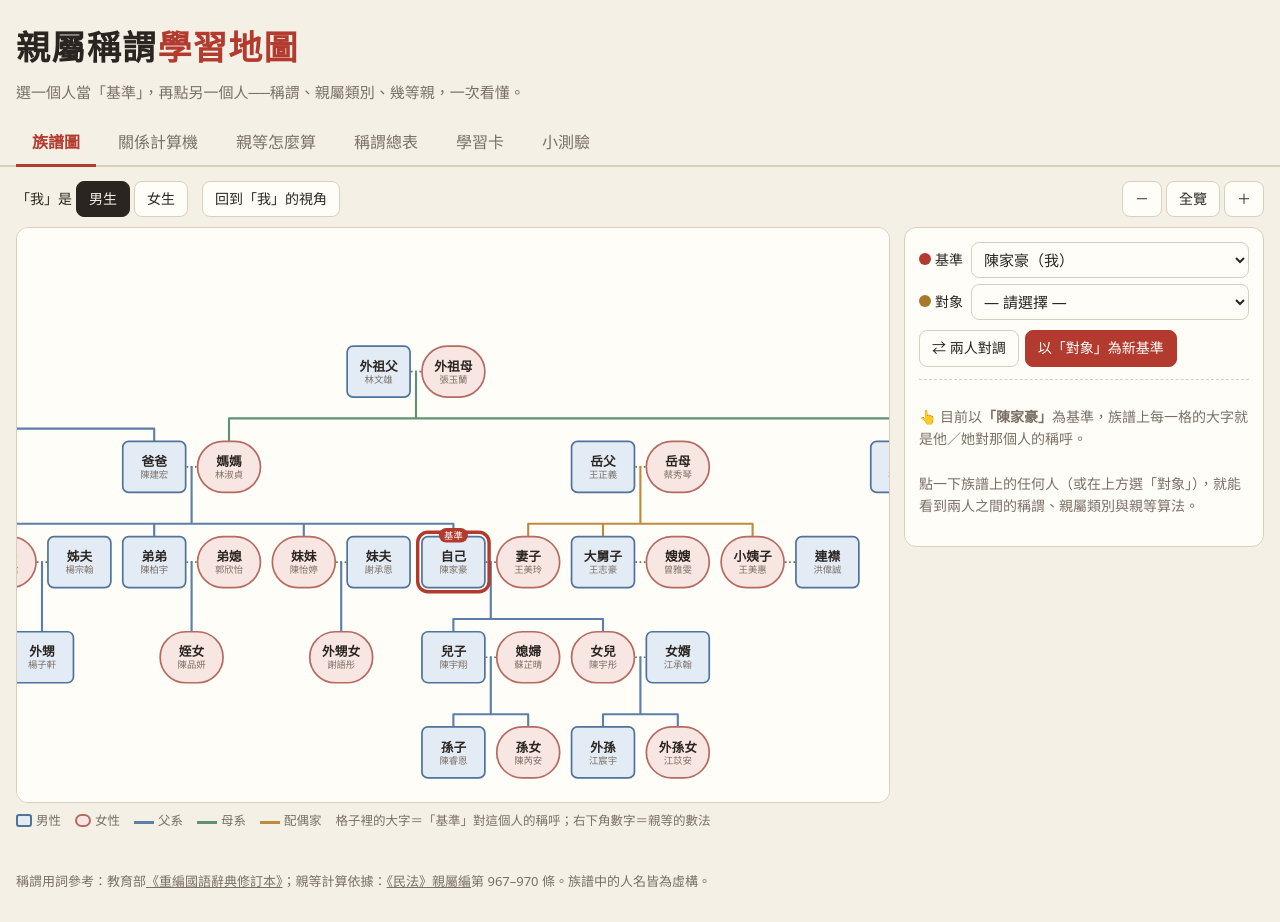
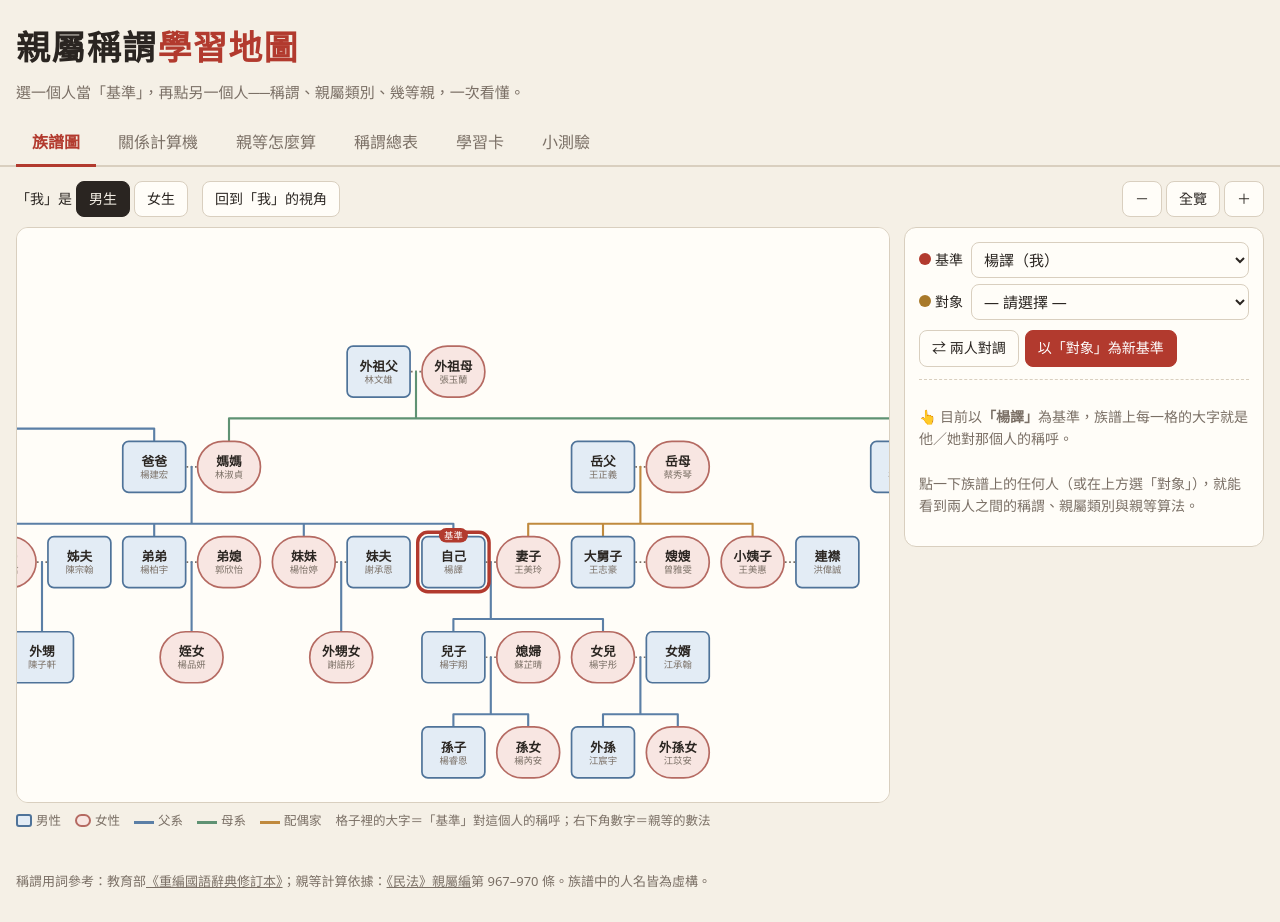
Before and after one commit to archeryangtw/kinship-map, a plain HTML site: page index.html in a window 1280 px wide. Both pictures are taken after a click on the button "男生". Drawn offline with Linux system fonts and the light colour scheme.

Commit message:
Rename the example family: ego is 楊譯 / 楊欣
Co-Authored-By: Claude Fable 5.2 <noreply@anthropic.com>
Claude-Session: https://claude.ai/code/session_011k5E44W7hw2RrirCi5u7et

```diff
--- a/index.html
+++ b/index.html
@@ -283,20 +283,20 @@ footer a{color:inherit}
 /* ================= 資料：一個虛構的家族 ================= */
 // id|姓名|性別|出生序(年)|列|欄|父母1|父母2|配偶
 const RAW = `
-ggf|陳金土|M|1920|0|3|||ggm
+ggf|楊金土|M|1920|0|3|||ggm
 ggm|黃阿滿|F|1922|0|4|||ggf
-gu|陳福來|M|1948|1|2|ggf|ggm|
-gf|陳福生|M|1945|1|5|ggf|ggm|gm
+gu|楊福來|M|1948|1|2|ggf|ggm|
+gf|楊福生|M|1945|1|5|ggf|ggm|gm
 gm|李秀英|F|1947|1|6|||gf
 mgf|林文雄|M|1946|1|13|||mgm
 mgm|張玉蘭|F|1948|1|14|||mgf
-u1|陳建國|M|1968|2|0|gf|gm|a1
+u1|楊建國|M|1968|2|0|gf|gm|a1
 a1|吳淑芬|F|1970|2|1|||u1
-au|陳麗華|F|1970|2|2|gf|gm|auh
+au|楊麗華|F|1970|2|2|gf|gm|auh
 auh|趙國強|M|1968|2|3|||au
-u2|陳建民|M|1975|2|4|gf|gm|a2
+u2|楊建民|M|1975|2|4|gf|gm|a2
 a2|許雅惠|F|1977|2|5|||u2
-fa|陳建宏|M|1972|2|10|gf|gm|mo
+fa|楊建宏|M|1972|2|10|gf|gm|mo
 mo|林淑貞|F|1974|2|11|mgf|mgm|fa
 pf|王正義|M|1971|2|16|||pm
 pm|蔡秀琴|F|1973|2|17|||pf
@@ -304,18 +304,18 @@ mu|林志偉|M|1976|2|20|mgf|mgm|muw
 muw|周怡君|F|1978|2|21|||mu
 ma|林淑惠|F|1979|2|22|mgf|mgm|mah
 mah|鄭明哲|M|1977|2|23|||ma
-c1|陳冠宇|M|1996|3|0.5|u1|a1|
+c1|楊冠宇|M|1996|3|0.5|u1|a1|
 c2|趙雅婷|F|1997|3|2.5|auh|au|
-c3|陳思妤|F|2003|3|4.5|u2|a2|
-ob|陳柏翰|M|1996|3|6|fa|mo|obw
+c3|楊思妤|F|2003|3|4.5|u2|a2|
+ob|楊柏翰|M|1996|3|6|fa|mo|obw
 obw|劉佳穎|F|1997|3|7|||ob
-os|陳怡君|F|1998|3|8|fa|mo|osh
-osh|楊宗翰|M|1996|3|9|||os
-yb|陳柏宇|M|2002|3|10|fa|mo|ybw
+os|楊怡君|F|1998|3|8|fa|mo|osh
+osh|陳宗翰|M|1996|3|9|||os
+yb|楊柏宇|M|2002|3|10|fa|mo|ybw
 ybw|郭欣怡|F|2003|3|11|||yb
-ys|陳怡婷|F|2004|3|12|fa|mo|ysh
+ys|楊怡婷|F|2004|3|12|fa|mo|ysh
 ysh|謝承恩|M|2002|3|13|||ys
-me|陳家豪|M|2000|3|14|fa|mo|sp
+me|楊譯|M|2000|3|14|fa|mo|sp
 sp|王美玲|F|2000|3|15|pf|pm|me
 sb|王志豪|M|1997|3|16|pf|pm|sbw
 sbw|曾雅雯|F|1998|3|17|||sb
@@ -323,16 +323,16 @@ ss|王美惠|F|2003|3|18|pf|pm|ssh
 ssh|洪偉誠|M|2001|3|19|||ss
 c4|林俊宏|M|1999|3|20.5|mu|muw|
 c5|鄭雨柔|F|2005|3|22.5|mah|ma|
-n1|陳宥廷|M|2024|4|6.5|ob|obw|
-n2|楊子軒|M|2025|4|8.5|osh|os|
-n3|陳品妍|F|2028|4|10.5|yb|ybw|
+n1|楊宥廷|M|2024|4|6.5|ob|obw|
+n2|陳子軒|M|2025|4|8.5|osh|os|
+n3|楊品妍|F|2028|4|10.5|yb|ybw|
 n4|謝語彤|F|2029|4|12.5|ysh|ys|
-so|陳宇翔|M|2026|4|14|me|sp|sow
+so|楊宇翔|M|2026|4|14|me|sp|sow
 sow|蘇芷晴|F|2027|4|15|||so
-da|陳宇彤|F|2028|4|16|me|sp|dah
+da|楊宇彤|F|2028|4|16|me|sp|dah
 dah|江承翰|M|2026|4|17|||da
-gs|陳睿恩|M|2052|5|14|so|sow|
-gd|陳芮安|F|2054|5|15|so|sow|
+gs|楊睿恩|M|2052|5|14|so|sow|
+gd|楊芮安|F|2054|5|15|so|sow|
 dgs|江宸宇|M|2053|5|16|dah|da|
 dgd|江苡安|F|2055|5|17|dah|da|
 `;
@@ -633,7 +633,7 @@ function fillSelects(){
 function setEgo(g){
   const me = P.me, sp = P.sp;
   me.g = g; sp.g = g === 'M' ? 'F' : 'M';
-  me.name = g === 'M' ? '陳家豪' : '陳家宜'; sp.name = g === 'M' ? '王美玲' : '王俊傑';
+  me.name = g === 'M' ? '楊譯' : '楊欣'; sp.name = g === 'M' ? '王美玲' : '王俊傑';
   document.getElementById('egoM').setAttribute('aria-pressed', g === 'M');
   document.getElementById('egoF').setAttribute('aria-pressed', g === 'F');
   buildStage(); applyZoom(); fillSelects(); render();
```
